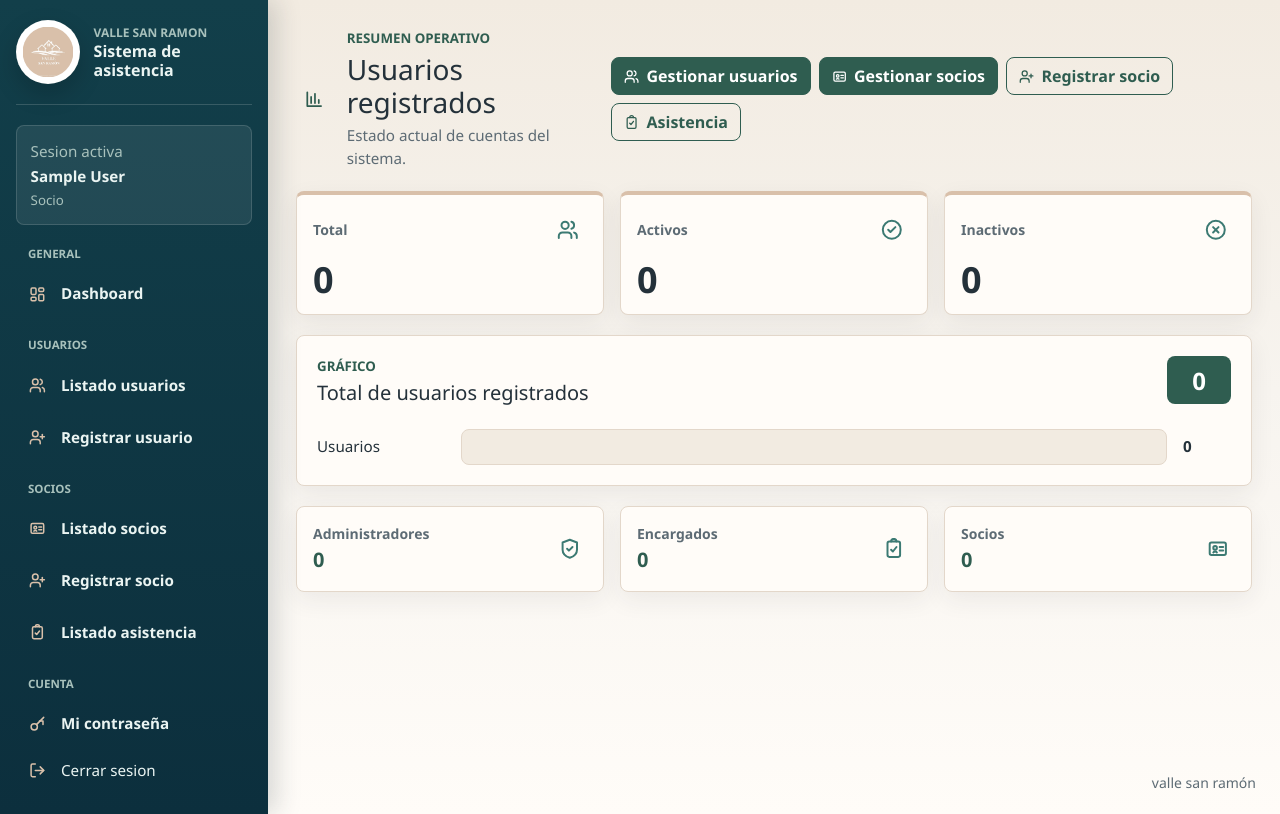
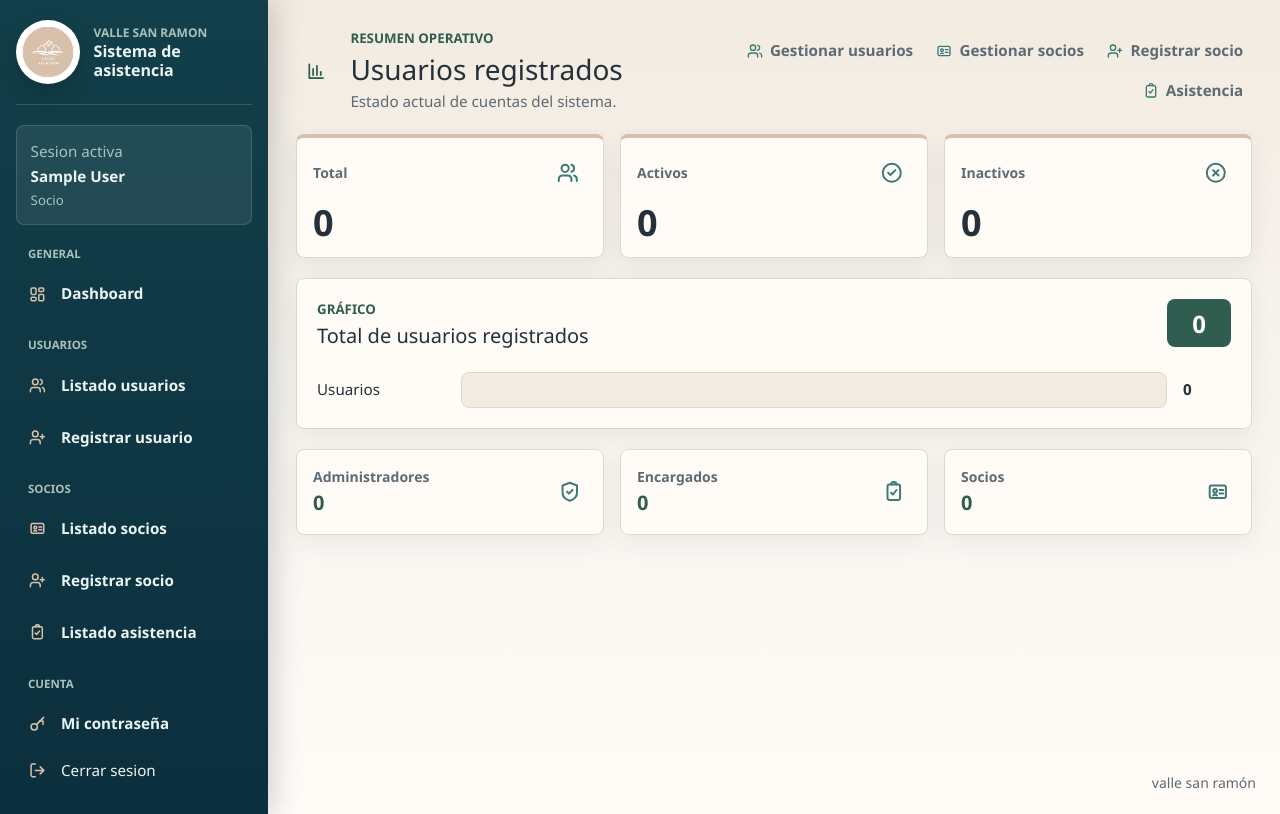
Before and after one commit to alejandrossm/sanramon, a Django app: page / in a window 1280 px wide. Run offline with Django 5.2, Linux system fonts and the light colour scheme; the visitor is signed in with stand-in values (Sample User, id 1); data that the repository does not hold is empty; some libraries are stand-ins or nearby versions.

Commit message:
Menu fixed

```diff
--- a/static/css/styles.css
+++ b/static/css/styles.css
@@ -676,8 +676,46 @@ h6,
 .dashboard-heading {
     display: flex;
     justify-content: space-between;
-    gap: 1rem;
+    gap: 0.75rem;
     align-items: center;
+}
+
+.dashboard-heading .page-title-row {
+    flex: 0 1 360px;
+}
+
+.dashboard-route-nav {
+    display: flex;
+    flex-wrap: wrap;
+    gap: 0.15rem 0.35rem;
+    align-items: center;
+    justify-content: flex-end;
+    flex: 1 1 auto;
+    max-width: none;
+}
+
+.dashboard-route-link {
+    display: inline-flex;
+    gap: 0.45rem;
+    align-items: center;
+    min-height: 2.35rem;
+    padding: 0.4rem 0.55rem;
+    color: var(--color-text-muted);
+    font-weight: 750;
+    text-decoration: none;
+    border-radius: 8px;
+}
+
+.dashboard-route-link:hover,
+.dashboard-route-link:focus {
+    color: var(--color-primary);
+    background: var(--color-logo-sand-light);
+}
+
+.dashboard-route-link .app-icon {
+    width: 1rem;
+    height: 1rem;
+    color: var(--color-secondary);
 }
 
 .dashboard-metrics,
@@ -885,6 +923,12 @@ h6,
         flex-direction: column;
     }
 
+    .dashboard-route-nav {
+        justify-content: flex-start;
+        max-width: 100%;
+        padding-top: 0.35rem;
+    }
+
     .dashboard-metrics,
     .dashboard-breakdown {
         grid-template-columns: 1fr;
--- a/usuarios/templates/usuarios/dashboard.html
+++ b/usuarios/templates/usuarios/dashboard.html
@@ -14,35 +14,36 @@
                 <p class="text-muted mb-0">Estado actual de cuentas del sistema.</p>
             </div>
         </div>
-        <div class="d-flex flex-wrap gap-2">
+
+        <nav class="dashboard-route-nav" aria-label="Accesos del dashboard">
             {% if puede_gestionar_usuarios %}
-                <a href="{% url 'usuarios:listado_usuarios' %}" class="btn btn-primary">
+                <a href="{% url 'usuarios:listado_usuarios' %}" class="dashboard-route-link">
                     {% include "includes/icon.html" with name="users" %}
                     <span>Gestionar usuarios</span>
                 </a>
             {% elif puede_registrar_usuarios %}
-                <a href="{% url 'usuarios:registro_usuario' %}" class="btn btn-primary">
+                <a href="{% url 'usuarios:registro_usuario' %}" class="dashboard-route-link">
                     {% include "includes/icon.html" with name="user-plus" %}
                     <span>Registrar usuario</span>
                 </a>
             {% endif %}
             {% if puede_registrar_socios %}
-                <a href="{% url 'usuarios:listado_socios' %}" class="btn btn-primary">
+                <a href="{% url 'usuarios:listado_socios' %}" class="dashboard-route-link">
                     {% include "includes/icon.html" with name="id-card" %}
                     <span>Gestionar socios</span>
                 </a>
-                <a href="{% url 'usuarios:registro_socio' %}" class="btn btn-outline-primary">
+                <a href="{% url 'usuarios:registro_socio' %}" class="dashboard-route-link">
                     {% include "includes/icon.html" with name="user-plus" %}
                     <span>Registrar socio</span>
                 </a>
             {% endif %}
             {% if puede_acceder_asistencia %}
-                <a href="{% url 'usuarios:listado_socios_asistencia' %}" class="btn btn-outline-primary">
+                <a href="{% url 'usuarios:listado_socios_asistencia' %}" class="dashboard-route-link">
                     {% include "includes/icon.html" with name="clipboard-check" %}
                     <span>Asistencia</span>
                 </a>
             {% endif %}
-        </div>
+        </nav>
     </div>
 
     <div class="dashboard-metrics" aria-label="Metricas de usuarios">
```
Also changed, not shown: usuarios/tests.py (+37 -0 lines).
